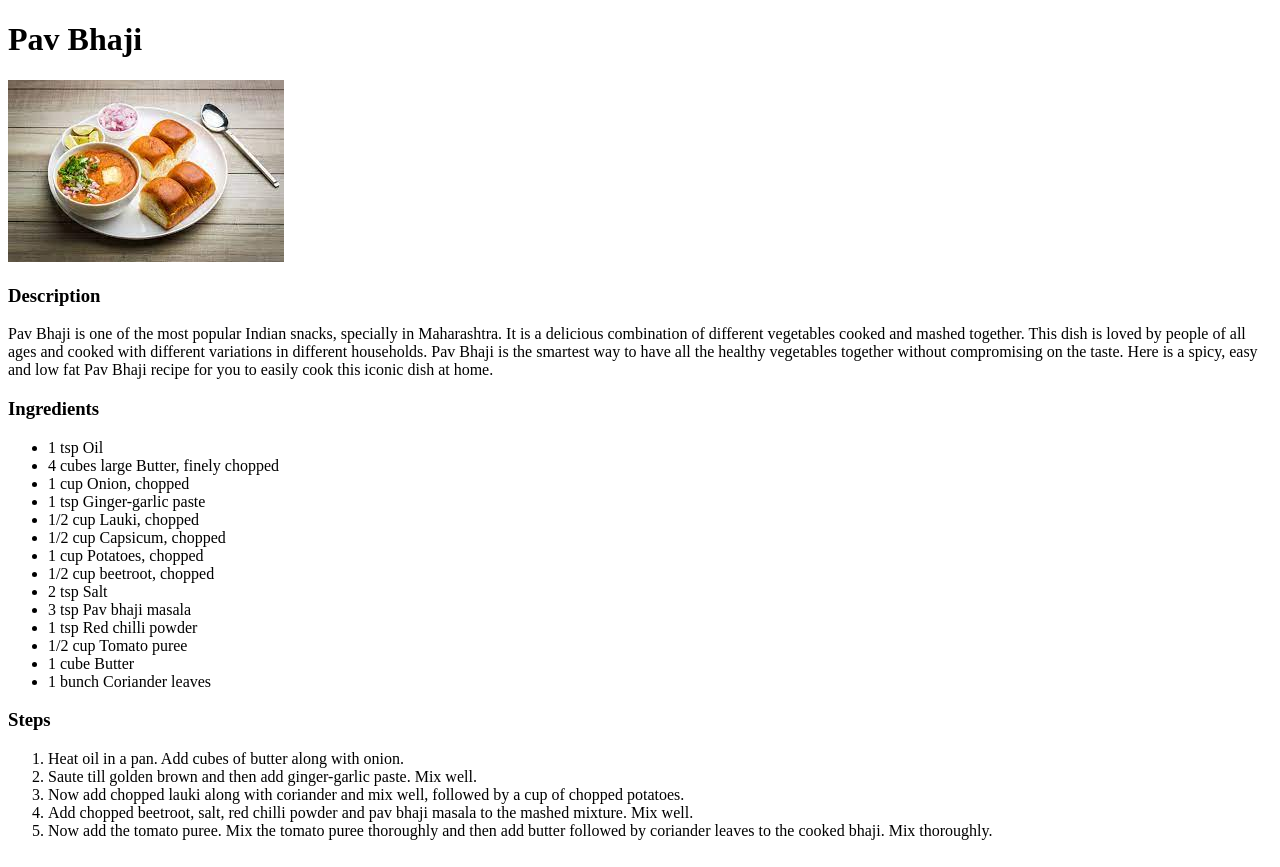
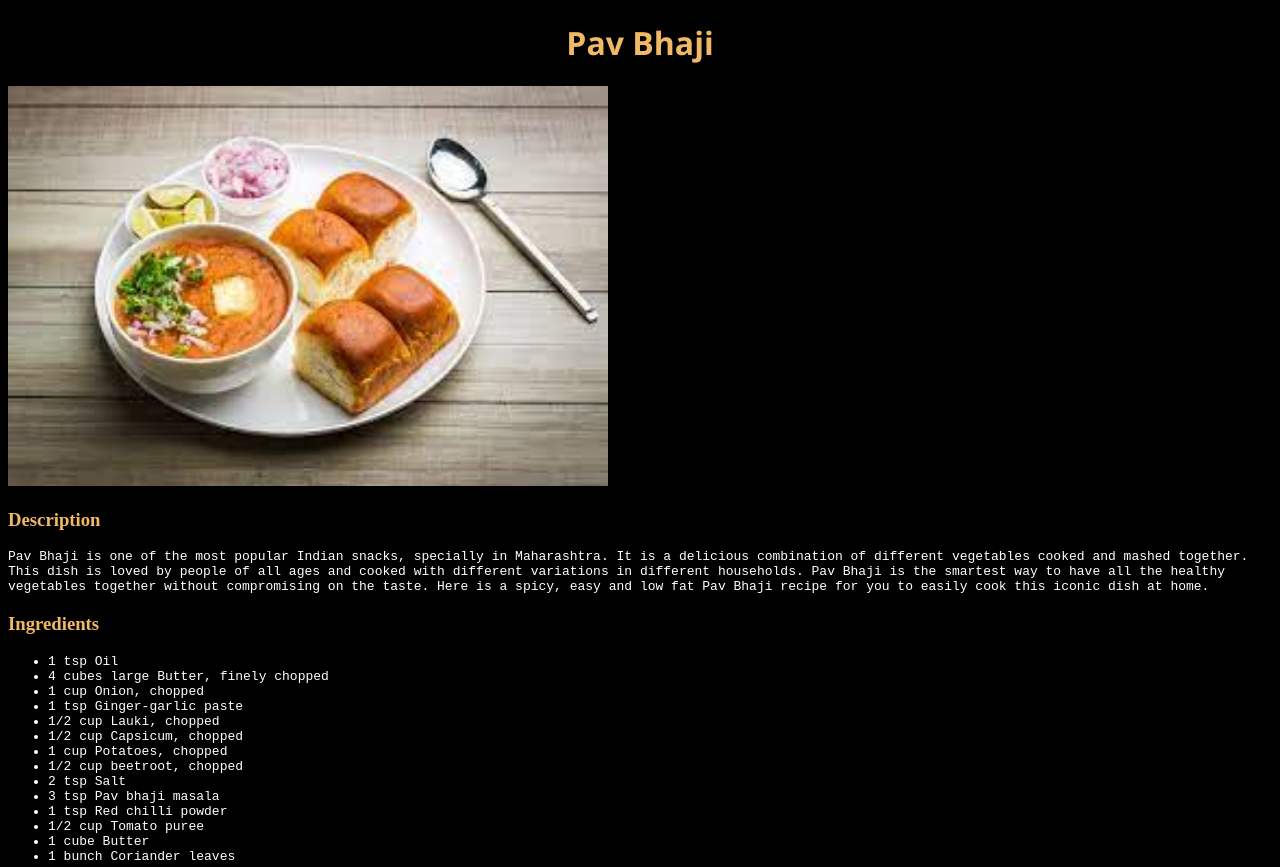
Before and after one commit to Himesh9512/odin-recipes, a plain HTML site: page recipes/pav-bhaji.html in a window 1280 px wide. Shown: the top 867 px of the page. Drawn offline with Linux system fonts and the light colour scheme.

Commit message:
Fix image size and other things with CSS

```diff
--- a/recipes/pav-bhaji.html
+++ b/recipes/pav-bhaji.html
@@ -3,10 +3,11 @@
     <head>
         <meta charset="utf-8">
         <title>My Recipes | Pav Bhaji</title>
+        <link rel="stylesheet" href="../style.css">
     </head>
     <body>
-        <h1>Pav Bhaji</h1>
-        <img alt="pav bhaji" src="../images/pav-bhaji.jpg">
+        <h1 class="title">Pav Bhaji</h1>
+        <img alt="pav bhaji" src="../images/pav-bhaji.jpg" class="image">
         <h3>Description</h3>
         <p>Pav Bhaji is one of the most popular Indian snacks, specially in Maharashtra. It is a delicious combination of different vegetables cooked and mashed together. This dish is loved by people of all ages and cooked with different variations in different households. Pav Bhaji is the smartest way to have all the healthy vegetables together without compromising on the taste. Here is a spicy, easy and low fat Pav Bhaji recipe for you to easily cook this iconic dish at home.</p>
         <h3>Ingredients</h3>
--- a/style.css
+++ b/style.css
@@ -1,8 +1,19 @@
+* {
+    background-color: black;
+    color: rgb(241, 185, 102);
+}
 .title {
     text-align: center;
     font-family: 'Segoe UI', Tahoma, Geneva, Verdana, sans-serif;
 }
-* {
-    background-color: black;
-    color: rgb(241, 185, 102);
+.image {
+    height: 400px;
+    width: 600px;
 }
+li,p{
+    color: white;
+    font-family: monospace;
+}
+ul{
+    color: green;
+}
```
Also changed, not shown: recipes/caramel-cake.html (+3 -2 lines), recipes/gujarati-kadhi.html (+3 -2 lines).
